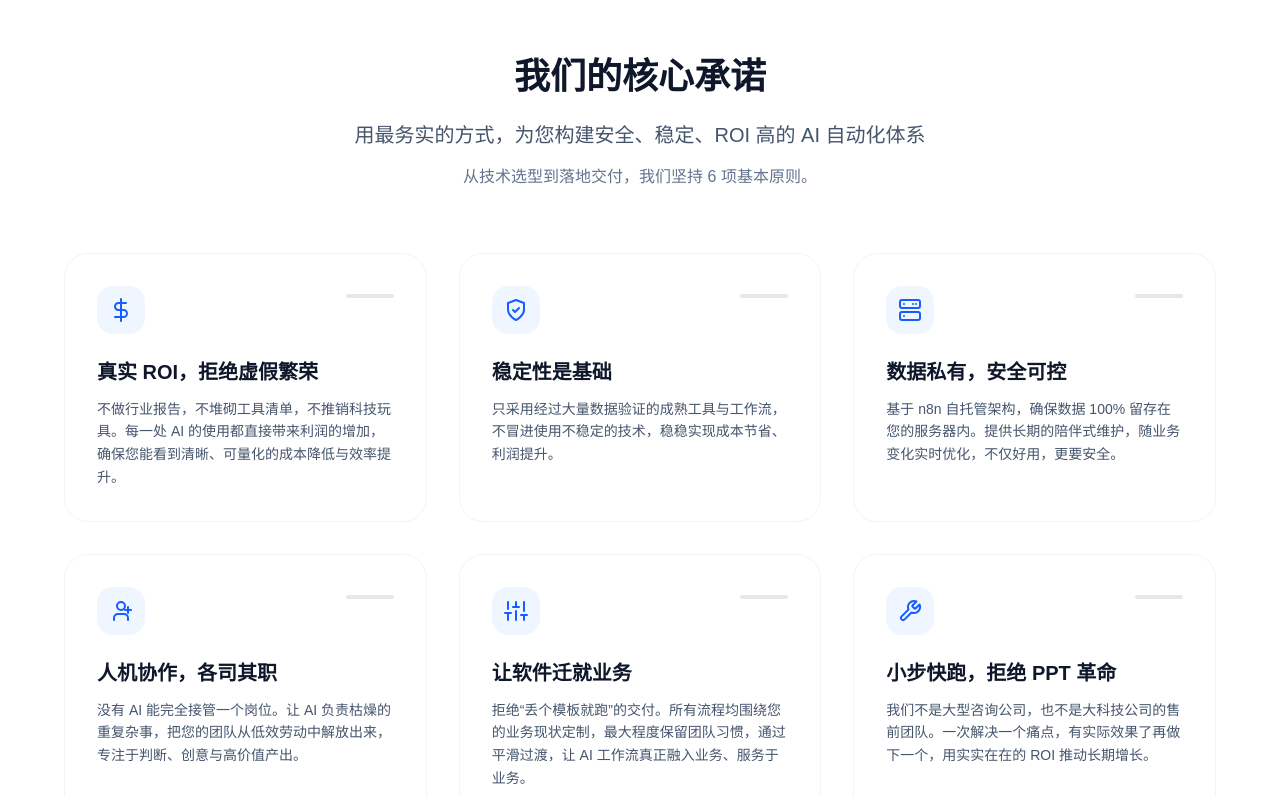
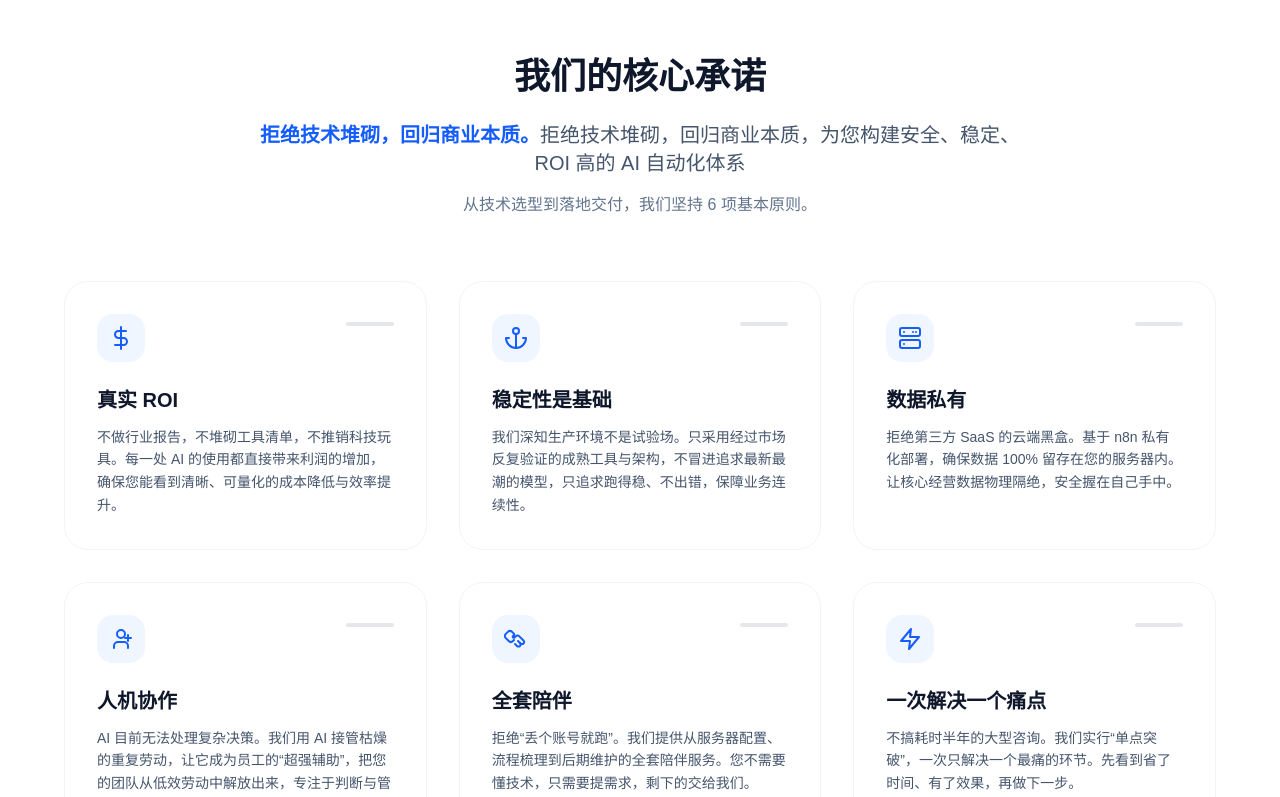
Before and after one commit to LEO-JIM/shangqunai, a Next.js app: page / in a window 1280 px wide. Shown: the part 4240-5037 px from the top of the page. Built offline with nearby package versions, Linux system fonts and the light colour scheme.

Commit message:
Business feature 2.0

```diff
--- a/components/BusinessFeatures.tsx
+++ b/components/BusinessFeatures.tsx
@@ -2,23 +2,22 @@
 
 import React from "react";
 
-// 针对 6 个核心价值点定制的 SVG 图标
+// ... (Icons 部分保持不变，省略以节省空间) ...
 const Icons = {
-  // 1. 真实 ROI -> 增长趋势/钱袋 (代表量化回报)
+  // ... 保持原来的 Icon 代码 ...
   Roi: () => (
     <svg xmlns="http://www.w3.org/2000/svg" width="24" height="24" viewBox="0 0 24 24" fill="none" stroke="currentColor" strokeWidth="2" strokeLinecap="round" strokeLinejoin="round">
       <line x1="12" y1="1" x2="12" y2="23" />
       <path d="M17 5H9.5a3.5 3.5 0 0 0 0 7h5a3.5 3.5 0 0 1 0 7H6" />
     </svg>
   ),
-  // 2. 稳定性优先 -> 锚/盾牌 (代表稳固、不冒进)
   Stable: () => (
     <svg xmlns="http://www.w3.org/2000/svg" width="24" height="24" viewBox="0 0 24 24" fill="none" stroke="currentColor" strokeWidth="2" strokeLinecap="round" strokeLinejoin="round">
-      <path d="M12 22s8-4 8-10V5l-8-3-8 3v7c0 6 8 10 8 10z" />
-      <path d="m9 12 2 2 4-4" />
+      <circle cx="12" cy="5" r="3" />
+      <line x1="12" y1="22" x2="12" y2="8" />
+      <path d="M5 12H2a10 10 0 0 0 20 0h-3" />
     </svg>
   ),
-  // 3. 数据安全 -> 服务器/锁 (代表自托管、私有)
   Security: () => (
     <svg xmlns="http://www.w3.org/2000/svg" width="24" height="24" viewBox="0 0 24 24" fill="none" stroke="currentColor" strokeWidth="2" strokeLinecap="round" strokeLinejoin="round">
       <rect width="20" height="8" x="2" y="2" rx="2" ry="2" />
@@ -29,7 +28,6 @@ const Icons = {
       <path d="M18 6h.01" />
     </svg>
   ),
-  // 4. 人机协作 -> 用户 + 机器人 (代表分工)
   Coop: () => (
     <svg xmlns="http://www.w3.org/2000/svg" width="24" height="24" viewBox="0 0 24 24" fill="none" stroke="currentColor" strokeWidth="2" strokeLinecap="round" strokeLinejoin="round">
       <path d="M19 21v-2a4 4 0 0 0-4-4H9a4 4 0 0 0-4 4v2" />
@@ -38,24 +36,15 @@ const Icons = {
       <path d="M19 8v6" />
     </svg>
   ),
-  // 5. 软件适应业务 -> 滑块/调节 (代表定制、适配)
   Adapt: () => (
     <svg xmlns="http://www.w3.org/2000/svg" width="24" height="24" viewBox="0 0 24 24" fill="none" stroke="currentColor" strokeWidth="2" strokeLinecap="round" strokeLinejoin="round">
-      <line x1="4" y1="21" x2="4" y2="14" />
-      <line x1="4" y1="10" x2="4" y2="3" />
-      <line x1="12" y1="21" x2="12" y2="12" />
-      <line x1="12" y1="8" x2="12" y2="3" />
-      <line x1="20" y1="21" x2="20" y2="16" />
-      <line x1="20" y1="12" x2="20" y2="3" />
-      <line x1="1" y1="14" x2="7" y2="14" />
-      <line x1="9" y1="8" x2="15" y2="8" />
-      <line x1="17" y1="16" x2="23" y2="16" />
+      <path d="m11 17 2 2a1 1 0 1 0 3-3" />
+      <path d="m14 14 2.5 2.5a1 1 0 1 0 3-3l-3.88-3.88a3 3 0 0 0-4.24 0l-.88.88a1 1 0 1 1-1.42-1.42l.88-.88a1 1 0 0 0 0-1.42l-1.88-1.88a3 3 0 0 0-4.24 0l-2 2a3 3 0 0 0 0 4.24l2.88 2.88a3 3 0 0 0 4.24 0l1-1" />
     </svg>
   ),
-  // 6. 拒绝PPT -> 锤子/实干 (代表解决实际问题)
   Action: () => (
     <svg xmlns="http://www.w3.org/2000/svg" width="24" height="24" viewBox="0 0 24 24" fill="none" stroke="currentColor" strokeWidth="2" strokeLinecap="round" strokeLinejoin="round">
-      <path d="M14.7 6.3a1 1 0 0 0 0 1.4l1.6 1.6a1 1 0 0 0 1.4 0l3.77-3.77a6 6 0 0 1-7.94 7.94l-6.91 6.91a2.12 2.12 0 0 1-3-3l6.91-6.91a6 6 0 0 1 7.94-7.94l-3.76 3.76z" />
+      <polygon points="13 2 3 14 12 14 11 22 21 10 12 10 13 2" />
     </svg>
   ),
 };
@@ -63,7 +52,7 @@ const Icons = {
 const BusinessFeatures: React.FC = () => {
   const features = [
     {
-      title: "真实 ROI，拒绝虚假繁荣",
+      title: "真实 ROI",
       icon: <Icons.Roi />,
       description:
         "不做行业报告，不堆砌工具清单，不推销科技玩具。每一处 AI 的使用都直接带来利润的增加，确保您能看到清晰、可量化的成本降低与效率提升。",
@@ -72,31 +61,31 @@ const BusinessFeatures: React.FC = () => {
       title: "稳定性是基础",
       icon: <Icons.Stable />,
       description:
-        "只采用经过大量数据验证的成熟工具与工作流，不冒进使用不稳定的技术，稳稳实现成本节省、利润提升。",
+        "我们深知生产环境不是试验场。只采用经过市场反复验证的成熟工具与架构，不冒进追求最新最潮的模型，只追求跑得稳、不出错，保障业务连续性。",
     },
     {
-      title: "数据私有，安全可控",
+      title: "数据私有",
       icon: <Icons.Security />,
       description:
-        "基于 n8n 自托管架构，确保数据 100% 留存在您的服务器内。提供长期的陪伴式维护，随业务变化实时优化，不仅好用，更要安全。",
+        "拒绝第三方 SaaS 的云端黑盒。基于 n8n 私有化部署，确保数据 100% 留存在您的服务器内。让核心经营数据物理隔绝，安全握在自己手中。",
     },
     {
-      title: "人机协作，各司其职",
+      title: "人机协作",
       icon: <Icons.Coop />,
       description:
-        "没有 AI 能完全接管一个岗位。让 AI 负责枯燥的重复杂事，把您的团队从低效劳动中解放出来，专注于判断、创意与高价值产出。",
+        "AI 目前无法处理复杂决策。我们用 AI 接管枯燥的重复劳动，让它成为员工的“超强辅助”，把您的团队从低效劳动中解放出来，专注于判断与管理。",
     },
     {
-      title: "让软件迁就业务",
+      title: "全套陪伴",
       icon: <Icons.Adapt />,
       description:
-        "拒绝“丢个模板就跑”的交付。所有流程均围绕您的业务现状定制，最大程度保留团队习惯，通过平滑过渡，让 AI 工作流真正融入业务、服务于业务。",
+        "拒绝“丢个账号就跑”。我们提供从服务器配置、流程梳理到后期维护的全套陪伴服务。您不需要懂技术，只需要提需求，剩下的交给我们。",
     },
     {
-      title: "小步快跑，拒绝 PPT 革命",
+      title: "一次解决一个痛点",
       icon: <Icons.Action />,
       description:
-        "我们不是大型咨询公司，也不是大科技公司的售前团队。一次解决一个痛点，有实际效果了再做下一个，用实实在在的 ROI 推动长期增长。",
+        "不搞耗时半年的大型咨询。我们实行“单点突破”，一次只解决一个最痛的环节。先看到省了时间、有了效果，再做下一步。",
     },
   ];
 
@@ -108,9 +97,14 @@ const BusinessFeatures: React.FC = () => {
           <h2 className="text-3xl md:text-4xl font-bold text-slate-900 mb-6">
             我们的核心承诺
           </h2>
+
+          {/* 修改后的副标题 */}
           <p className="text-xl text-slate-600 max-w-3xl mx-auto font-medium">
-            用最务实的方式，为您构建安全、稳定、ROI 高的 AI 自动化体系
+            <span className="text-blue-600 font-bold">拒绝技术堆砌，回归商业本质。</span>
+            <br className="md:hidden" />
+            拒绝技术堆砌，回归商业本质，为您构建安全、稳定、ROI 高的 AI 自动化体系
           </p>
+
           <p className="mt-4 text-slate-500 max-w-2xl mx-auto">
             从技术选型到落地交付，我们坚持 6 项基本原则。
           </p>
@@ -121,7 +115,6 @@ const BusinessFeatures: React.FC = () => {
           {features.map((feature, idx) => (
             <div
               key={idx}
-              // 交互：Hover 时边框变蓝，阴影加深
               className="group bg-white border border-gray-100 rounded-3xl p-8 hover:border-blue-100 hover:shadow-xl hover:shadow-blue-900/5 transition-all duration-300 flex flex-col"
             >
               <div className="flex items-start justify-between mb-6">
```
